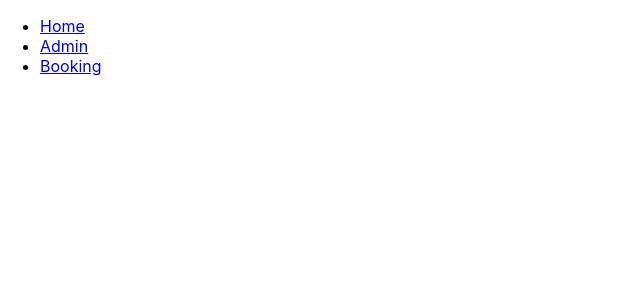
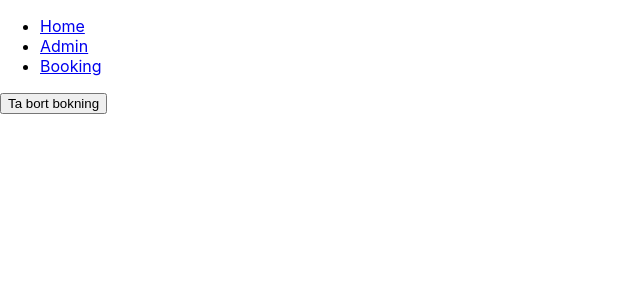
Before and after one commit to ottenby/RestaurantReact, a React (Create React App) app: page /admin/1 in a window 1280 px wide. Shown: the top 300 px of the page, without its empty margins (0-640 px from the left). Built offline with nearby package versions, Linux system fonts and the light colour scheme; no server answers.

Commit message:
deleting a booking

```diff
--- a/src/components/admin/modifyBooking/ModifyBooking.tsx
+++ b/src/components/admin/modifyBooking/ModifyBooking.tsx
@@ -16,9 +16,15 @@ import { IBooking } from '../AdminParent';
             })
         },[id]);
 
+        function deleteBooking() {
+            axios.delete("http://localhost:8000/admin/delete/" + id).then(response => {
+                console.log(response)
+            })
+        }
+
         return(
             <React.Fragment>
-                <div>{oneBooking?.date}</div>
+                <div>{oneBooking?.date} <button onClick={() =>{deleteBooking()}}>Ta bort bokning</button></div>
            </React.Fragment>
 
         )
--- a/src/components/guest/checkIfTableAvailable/CheckIfTableAvailable.tsx
+++ b/src/components/guest/checkIfTableAvailable/CheckIfTableAvailable.tsx
@@ -26,7 +26,7 @@ export default function CheckIfTableAvailable(
         min="1"
         max="6"
         name="number-of-guests"
-        placeholder="Number of guests"
+        placeholder="Antal gäster"
         className="num-of-guests"
         onChange={e => props.updateFormValues(e, "numberOfGuests")}
       />
```
